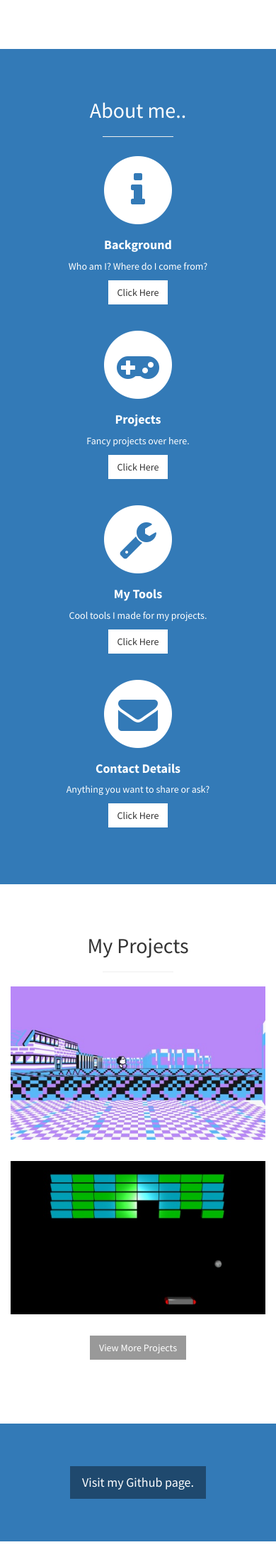
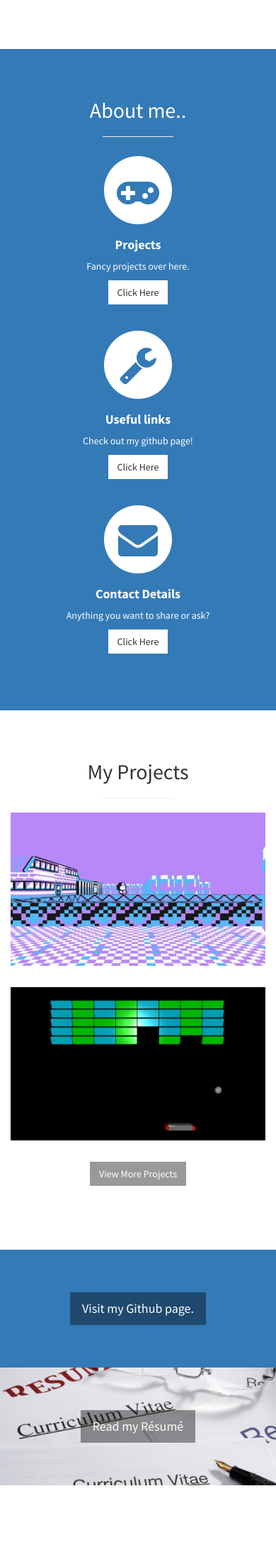
Before and after one commit to AlexKoukoulas2074245K/Alex-sHub, a Django app: page / in a window 390 px wide. Shown: the part 1190-3384 px from the top of the page at 71% size. Run offline with Django 3.2, Linux system fonts and the light colour scheme; data comes from the database, SQL or seed files in the repository; both versions use the stored data as it was after the commit; some libraries are stand-ins or nearby versions.

Commit message:
Added resume page and improved design and readability in all other pages

```diff
--- /dev/null
+++ b/mywebsite_project/static/css/resume.css
@@ -0,0 +1,6 @@
+html,
+body {
+    width: 100%;
+    height: 100%;
+    margin: 0%;
+}
--- a/mywebsite_project/static/css/stylish-portfolio.css
+++ b/mywebsite_project/static/css/stylish-portfolio.css
@@ -168,13 +168,6 @@ hr.small {
     padding: 50px 0;
 }
 
-/* Hi Buton */
-#hi-button{
-    font-size: 60px;
-    border: 2px solid;
-    border-radius: 25px;
-}
-
 /* Services */
 
 .services {
@@ -192,7 +185,7 @@ hr.small {
     width: 100%;
     height: 400px;
     color: #fff;
-    background: url(../img/callout.jpg) no-repeat center center scroll;
+    background: url(../img/bg.jpg) no-repeat center center scroll;
     -webkit-background-size: cover;
     -moz-background-size: cover;
     background-size: cover;
@@ -239,6 +232,20 @@ hr.small {
     }
 }
 
+/* Hi Buton */
+#hi-button{
+    font-size: 60px;
+    border: 2px solid;
+    border-radius: 25px;
+}
+
+#cv-area{
+    background: url(../img/cv_bg.jpg) no-repeat center center scroll;
+    -webkit-background-size: cover;
+    -moz-background-size: cover;
+    background-size: cover;
+    -o-background-size: cover;
+}
 /* Footer */
 
 footer {
--- a/mywebsite_project/templates/webapp/index.html
+++ b/mywebsite_project/templates/webapp/index.html
@@ -45,10 +45,10 @@
                 <a href="#top" onclick = $("#menu-close").click(); >Home</a>
             </li>
             <li>
-                <a href="#about" onclick = $("#menu-close").click(); >About</a>
+                <a href="#intro" onclick = $("#menu-close").click(); >Introduction</a>
             </li>
             <li>
-                <a href="#services" onclick = $("#menu-close").click(); >Useful links</a>
+                <a href="#about" onclick = $("#menu-close").click(); >About me</a>
             </li>
             <li>
                 <a href="#portfolio" onclick = $("#menu-close").click(); >Projects</a>
@@ -72,7 +72,7 @@
     </header>
 
     <!-- About -->
-    <section id="about" class="about">
+    <section id="intro" class="about">
         <div class="container">
             <div class="row">
                 <div class="col-lg-12 text-center">
@@ -87,27 +87,14 @@
 
     <!-- Services -->
     <!-- The circle icons use Font Awesome's stacked icon classes. For more information, visit http://fontawesome.io/examples/ -->
-    <section id="services" class="services bg-primary">
+    <section id="about" class="services bg-primary">
         <div class="container">
             <div class="row text-center">
                 <div class="col-lg-10 col-lg-offset-1">
                     <h2>About me..</h2>
                     <hr class="small">
                     <div class="row">
-                        <div class="col-md-3 col-sm-6">
-                            <div class="service-item">
-                                <span class="fa-stack fa-4x">
-                                <i class="fa fa-circle fa-stack-2x"></i>
-                                <i class="fa fa-info fa-stack-1x text-primary"></i>
-                            </span>
-                                <h4>
-                                    <strong>Background</strong>
-                                </h4>
-                                <p>Who am I? Where do I come from?</p>
-                                <a href="#" class="btn btn-light">Click Here</a>
-                            </div>
-                        </div>
-                        <div class="col-md-3 col-sm-6">
+                        <div class="col-sm-4">
                             <div class="service-item">
                                 <span class="fa-stack fa-4x">
                                 <i class="fa fa-circle fa-stack-2x"></i>
@@ -120,20 +107,20 @@
                                 <a href="#portfolio" class="btn btn-light">Click Here</a>
                             </div>
                         </div>
-                        <div class="col-md-3 col-sm-6">
+                        <div class="col-sm-4">
                             <div class="service-item">
                                 <span class="fa-stack fa-4x">
                                 <i class="fa fa-circle fa-stack-2x"></i>
                                 <i class="fa fa-wrench fa-stack-1x text-primary"></i>
                             </span>
                                 <h4>
-                                    <strong>My Tools</strong>
+                                    <strong>Useful links</strong>
                                 </h4>
-                                <p>Cool tools I made for my projects.</p>
-                                <a href="#" class="btn btn-light">Click Here</a>
+                                <p>Check out my github page!</p>
+                                <a href="#github-area" class="btn btn-light">Click Here</a>
                             </div>
                         </div>
-                        <div class="col-md-3 col-sm-6">
+                        <div class="col-sm-4">
                             <div class="service-item">
                                 <span class="fa-stack fa-4x">
                                 <i class="fa fa-circle fa-stack-2x"></i>
@@ -208,11 +195,22 @@
     </section>
 
     <!-- Call to Action -->
-    <aside class="call-to-action bg-primary">
+    <aside id="github-area" class="call-to-action bg-primary">
         <div class="container">
             <div class="row">
                 <div class="col-lg-12 text-center">
                     <a href="https://github.com/AlexKoukoulas2074245K/" class="btn btn-lg btn-dark">Visit my Github page.</a>
+                </div>
+            </div>
+        </div>
+    </aside>
+
+    <!-- Call to Action -->
+    <aside id="cv-area" class="call-to-action bg-primary">
+        <div class="container">
+            <div class="row">
+                <div class="col-lg-12 text-center">
+                    <a href="{% url 'resume' %}" class="btn btn-lg btn-dark">Read my Résumé</a>
                 </div>
             </div>
         </div>
--- a/mywebsite_project/templates/webapp/projectbase.html
+++ b/mywebsite_project/templates/webapp/projectbase.html
@@ -39,7 +39,7 @@
                     <a href="{% url 'index' %}"  onclick = $("#menu-close").click(); >Alex's Hub</a>
                 </li>
                 <li>
-                    <a href="{% url 'index' %}" onclick = $("#menu-close").click(); >Home</a>
+                    <a href="#" onclick = $("#menu-close").click(); >Top</a>
                 </li>
                 <li>
                     <a href="#desc" onclick = $("#menu-close").click(); >About this project</a>
--- a/mywebsite_project/webapp/urls.py
+++ b/mywebsite_project/webapp/urls.py
@@ -3,5 +3,6 @@ from webapp import views
 
 urlpatterns = patterns('',
     url(r'^$', views.index, name='index'),
+    url(r'^resume/$', views.resume, name='resume'),
     url(r'^project/(?P<project_name_slug>[\w\-]+)/$', views.project, name='project'),
-    )
+    url(r'^.*/$', views.index, name='index'))
--- a/mywebsite_project/webapp/views.py
+++ b/mywebsite_project/webapp/views.py
@@ -5,7 +5,10 @@ from random import shuffle
 def index(request):
     context_dict = {}
     context_dict['projects'] = Project.objects.all()
-    return render(request, 'webapp/index.html', context_dict);
+    return render(request, 'webapp/index.html', context_dict)
+
+def resume(request):
+    return render(request, 'webapp/resume.html', {})
 
 def project(request, project_name_slug):
 
```
Also changed, not shown: mywebsite_project/templates/webapp/projectpage.html (+13 -12 lines), mywebsite_project/templates/webapp/resume.html (added, +18 -0 lines), mywebsite_project/db.sqlite3, mywebsite_project/static/img/cv_bg.jpg (added), 3 other files.
